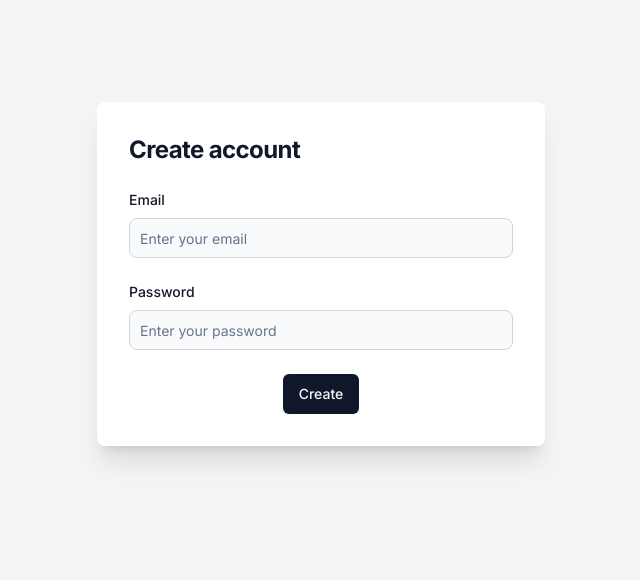
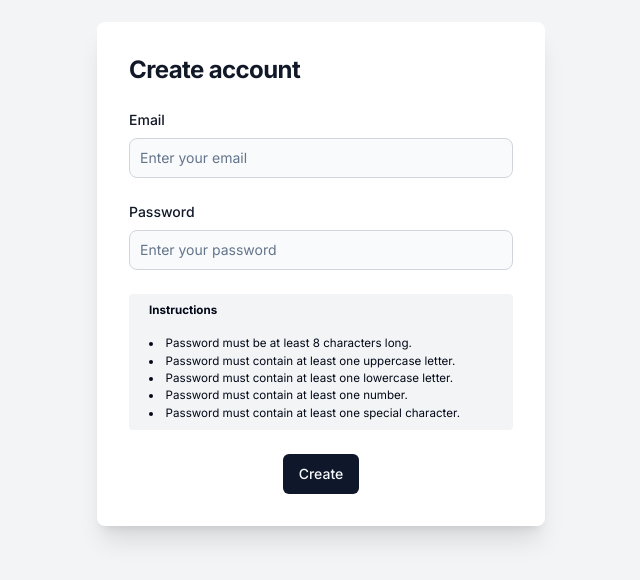
Before and after one commit to KangarooPakistan/kangaroopakistan-web, a Next.js app: page /register in a window 1280 px wide. Shown: the part 126-706 px from the top of the page, without its empty margins (319-959 px from the left). Built offline with nearby package versions, Linux system fonts and the light colour scheme.

Commit message:
registration page design changes

```diff
--- a/app/(main)/register/page.tsx
+++ b/app/(main)/register/page.tsx
@@ -15,6 +15,7 @@ import {
 import { useRouter } from "next/navigation";
 import { Input } from "@/components/ui/input";
 import { Button } from "@/components/ui/button";
+
 
 const formSchema = z.object({
   email: z.string().email({
@@ -105,6 +106,22 @@ const Register = () => {
                     </FormItem>
                   )}
                 />
+                <div className="bg-gray-100 py-2 px-5 rounded text-smallest">
+                  <h2 className="font-bold">Instructions</h2>
+                  <ul className="list-disc mt-4 list-inside">
+                    <li>Password must be at least 8 characters long.</li>
+                    <li>
+                      Password must contain at least one uppercase letter.
+                    </li>
+                    <li>
+                      Password must contain at least one lowercase letter.
+                    </li>
+                    <li>Password must contain at least one number.</li>
+                    <li>
+                      Password must contain at least one special character.
+                    </li>
+                  </ul>
+                </div>
                 <div className="flex items-center justify-center mt-16">
                   <Button disabled={isLoading} variant="default">
                     Create
--- a/app/globals.css
+++ b/app/globals.css
@@ -82,3 +82,7 @@
 .input {
   @apply bg-gray-50 border border-gray-300 text-gray-900 sm:text-sm rounded-lg block w-full p-2.5 !important;
 }
+
+.text-smallest {
+  font-size: 0.725rem;
+}
--- a/components/ui/AdminNavbar.tsx
+++ b/components/ui/AdminNavbar.tsx
@@ -136,6 +136,14 @@ const AdminNavbar = () => {
             </li>
             <li>
               <Link
+                href="/contest"
+                className="block py-2 px-3 text-gray-900 rounded hover:bg-gray-100 md:hover:bg-transparent md:hover:text-blue-700 md:p-0 dark:text-white md:dark:hover:text-blue-500 dark:hover:bg-gray-700 dark:hover:text-white md:dark:hover:bg-transparent dark:border-gray-700"
+              >
+                Contest
+              </Link>
+            </li>
+            <li>
+              <Link
                 href="/user"
                 className="block py-2 px-3 text-gray-900 rounded hover:bg-gray-100 md:hover:bg-transparent md:hover:text-blue-700 md:p-0 dark:text-white md:dark:hover:text-blue-500 dark:hover:bg-gray-700 dark:hover:text-white md:dark:hover:bg-transparent dark:border-gray-700"
               >
```
